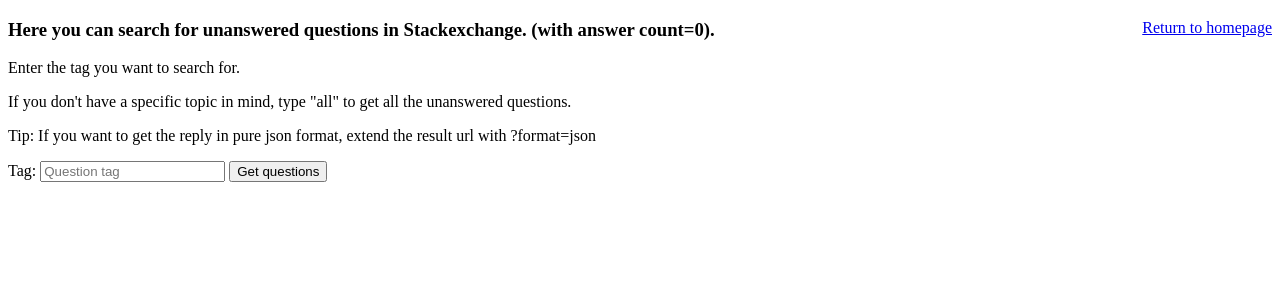
After one commit to bounswe/bounswe2022group8, a Django app: page /questions/form in a window 1280 px wide. The commit adds this page. Shown: the top 300 px of the page. Run offline with Django 4.2, Linux system fonts and the light colour scheme.

Commit message:
Created frontend for stackexchange questions using form

```diff
--- a/Practice App/api/templates/index/index.html
+++ b/Practice App/api/templates/index/index.html
@@ -24,4 +24,5 @@
         <div><span><a href="{% url 'list_tags'   %}" >List all of the tags.</a></span></div>
         <div><span><a href="{% url 'delete_tag'   %}" >Delete a tag.</a></span></div>
         <div><span><a href="{% url 'add_tags'   %}" >Add a tag.</a></span></div>
+        <div><span><a href="{% url 'questions_form_main'   %}" >Search for unanswered questions in Stackexchange.</a></span></div>
     {% endblock %}
--- /dev/null
+++ b/Practice App/api/templates/questions/questions.html
@@ -0,0 +1,13 @@
+{% extends "main/base.html" %}
+
+{% block content %}
+<h3>Here you can search for unanswered questions in Stackexchange. (with answer count=0).</h3>
+<p>Enter the tag you want to search for.</p>
+<p>If you don't have a specific topic in mind, type "all" to get all the unanswered questions.</p>
+<p>Tip: If you want to get the reply in pure json format, extend the result url with ?format=json</p>
+<form action="{% url 'questions_form_main'    %}" method="post", enctype="multipart/form-data">
+    {% csrf_token %}
+    {{ form }}
+    <input type="submit" value="Get questions">
+</form>
+{% endblock %}
--- a/Practice App/api/templates/tag/tagform.html
+++ b/Practice App/api/templates/tag/tagform.html
@@ -1,6 +1,9 @@
 {% extends "main/base.html" %}
 
 {% block content %}
+<h3>Here you can search for ArtItems tagged with the given tag.</h3>
+<p>Enter the tag you want to search for.</p>
+<p>Tip: If you want to get the reply in pure json format, extend the result url with ?format=json</p>
 <form action="{% url 'search_by_tag_form_main'    %}" method="post", enctype="multipart/form-data">
     {% csrf_token %}
     {{ form }}
--- a/Practice App/django_app/forms.py
+++ b/Practice App/django_app/forms.py
@@ -2,3 +2,6 @@ from django import forms
 
 class TagForm(forms.Form):
     tag=forms.CharField(widget=forms.TextInput(attrs={'placeholder':'Enter tag name'}), max_length=100)
+
+class QuestionTagForm(forms.Form):
+    tag=forms.CharField(widget=forms.TextInput(attrs={'placeholder':'Question tag'}), max_length=100)
--- a/Practice App/django_app/urls.py
+++ b/Practice App/django_app/urls.py
@@ -44,5 +44,6 @@ urlpatterns = [
     path('comments/artitem/new', views.commentOnArtItem, name= "commentOnArtItem"),
     path('user/id/comment/commentid', views.deleteComment, name= "deleteComment"),
     path('tag/id', views.delete_tag, name="delete_tag"),
-    path('tag/new', views.add_tags, name="add_tags")
+    path('tag/new', views.add_tags, name="add_tags"),
+    path('questions/form', views.questions, name="questions_form_main"),
 ] + static(settings.MEDIA_URL, document_root=settings.MEDIA_ROOT)
--- a/Practice App/django_app/views.py
+++ b/Practice App/django_app/views.py
@@ -4,7 +4,7 @@ import urllib.parse
 from django.http import HttpResponseRedirect
 from django.http import HttpResponse
 from django.shortcuts import redirect, render
-from .forms import TagForm
+from .forms import TagForm, QuestionTagForm
 import urllib.parse
 import requests
 import json
@@ -86,3 +86,21 @@ def delete_tag(request):
 
 def add_tags(request):
     return render(request, 'tag/add_tag.html')
+
+def questions(request):
+    if request.POST:
+        form = QuestionTagForm(request.POST)
+        print(request.POST)
+        tag=request.POST["tag"]
+        #print("here")
+        #print(tag)
+        if form.is_valid():
+            #encoded = urllib.parse.quote(str(tag))
+            #print(encoded)
+            #print(encoded)
+            return redirect('getquestions', tag=tag) #Redirect to search_by_tag page
+            #response = request.get('http://127.0.0.1:8000/api/searchbytag/{encoded}')
+
+
+    return render(request, 'questions/questions.html', {'form':QuestionTagForm()}) #import render
+    #return HttpResponse("why though")
```
